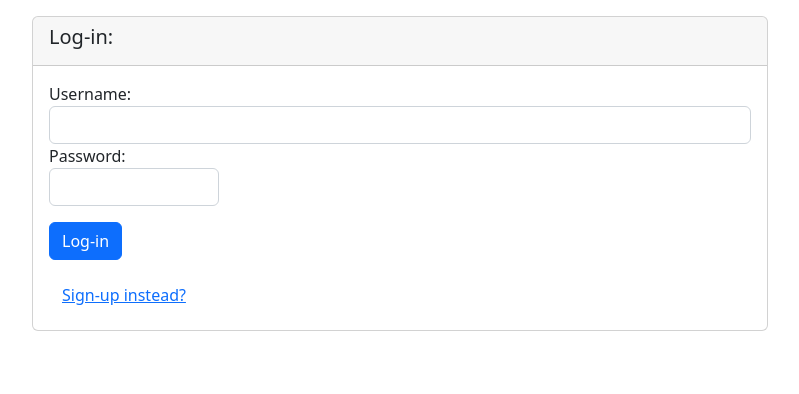
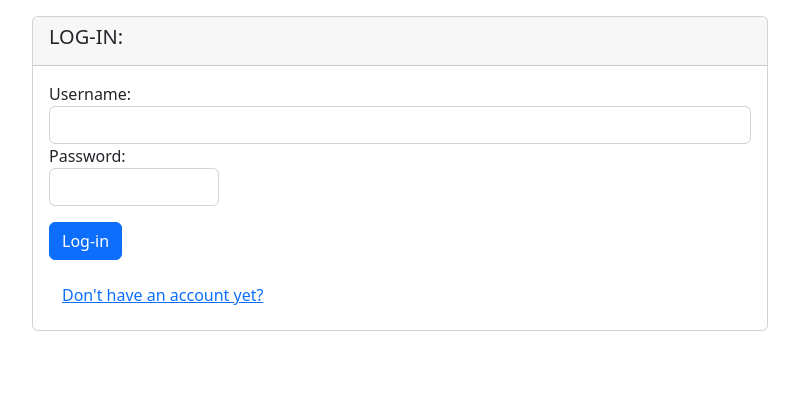
Before and after one commit to Pardigle/M6-MSYS, a Django app: template M6E-DjangoForms-AlzateLacsonPitogo/tapas/tapasapp/templates/tapasapp/login.html in a window 1280 px wide. Shown: the part 16-410 px from the top of the page, without its empty margins (50-849 px from the left). Run offline with Django 5.2, Linux system fonts and the light colour scheme; the template is opened without the code that fills it, so the values that code supplies are empty; some libraries are stand-ins or nearby versions.

Commit message:
login and signup minor changes

```diff
--- a/M6E-DjangoForms-AlzateLacsonPitogo/tapas/tapasapp/templates/tapasapp/login.html
+++ b/M6E-DjangoForms-AlzateLacsonPitogo/tapas/tapasapp/templates/tapasapp/login.html
@@ -38,7 +38,7 @@
                 <div class="col-md-8">
                     <div class="card">
                         <div class="card-header">
-                            <h5 class="card-title"> Log-in:</h5>
+                            <h5 class="card-title"> LOG-IN:</h5>
                         </div>
                         <div class="card-body">
 
@@ -65,7 +65,7 @@
                                 <button type="submit" class="mt-3 btn btn-primary" name="button" value="login">Log-in</button>
                             </form>
 
-                            <a href="{% url 'signup' %}" class="btn btn-link" >Sign-up instead?</a>
+                            <a href="{% url 'signup' %}" class="btn btn-link" >Don't have an account yet?</a>
 
                     </div>
 
--- a/M6E-DjangoForms-AlzateLacsonPitogo/tapas/tapasapp/templates/tapasapp/signup.html
+++ b/M6E-DjangoForms-AlzateLacsonPitogo/tapas/tapasapp/templates/tapasapp/signup.html
@@ -27,7 +27,7 @@
 
             <div class="card">
                 <div class="card-header">
-                    <h5 class="card-title"> Sign-up:</h5>
+                    <h5 class="card-title"> SIGN-UP:</h5>
                 </div>
                 <div class="card-body">
 
```
